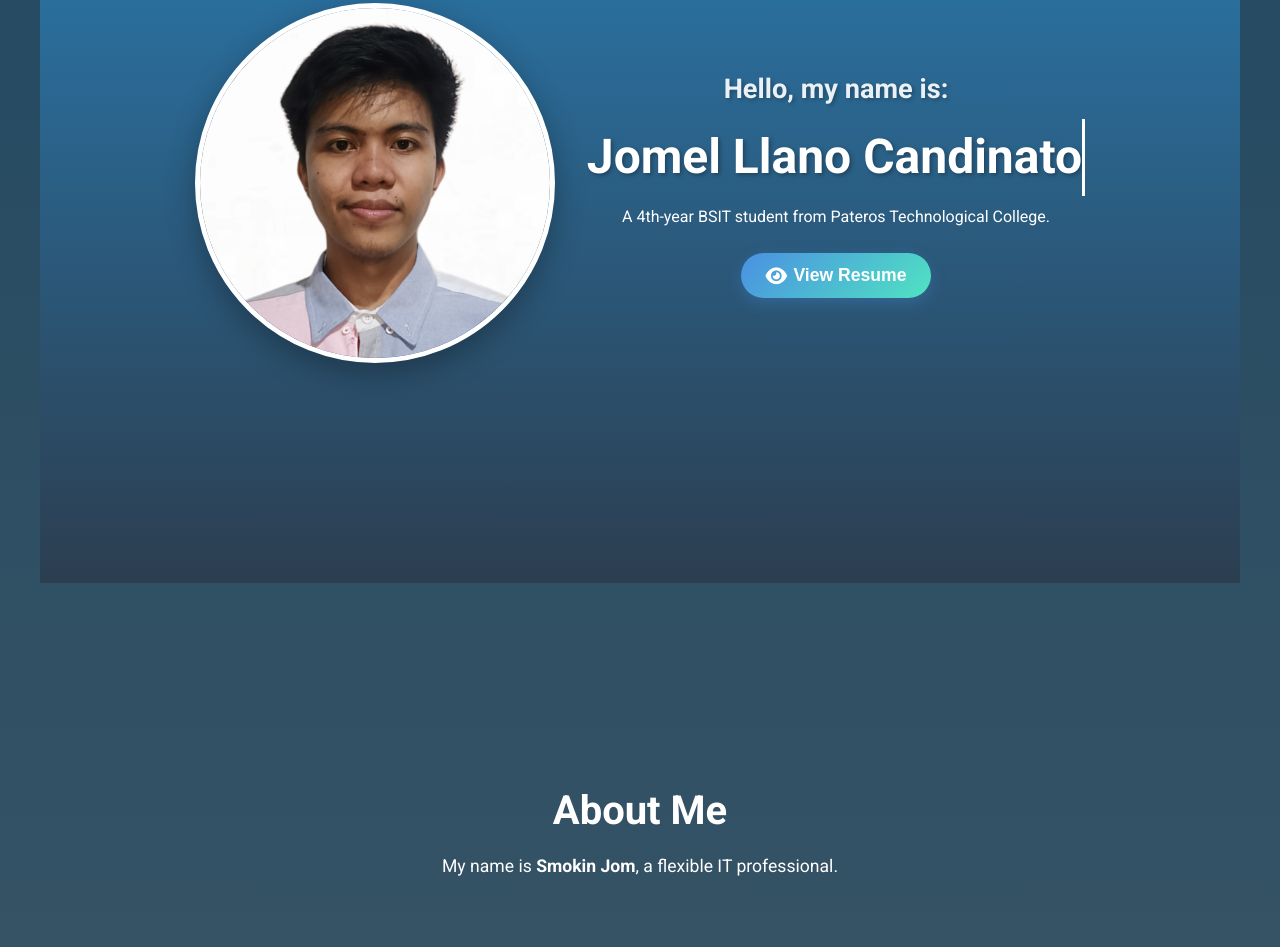
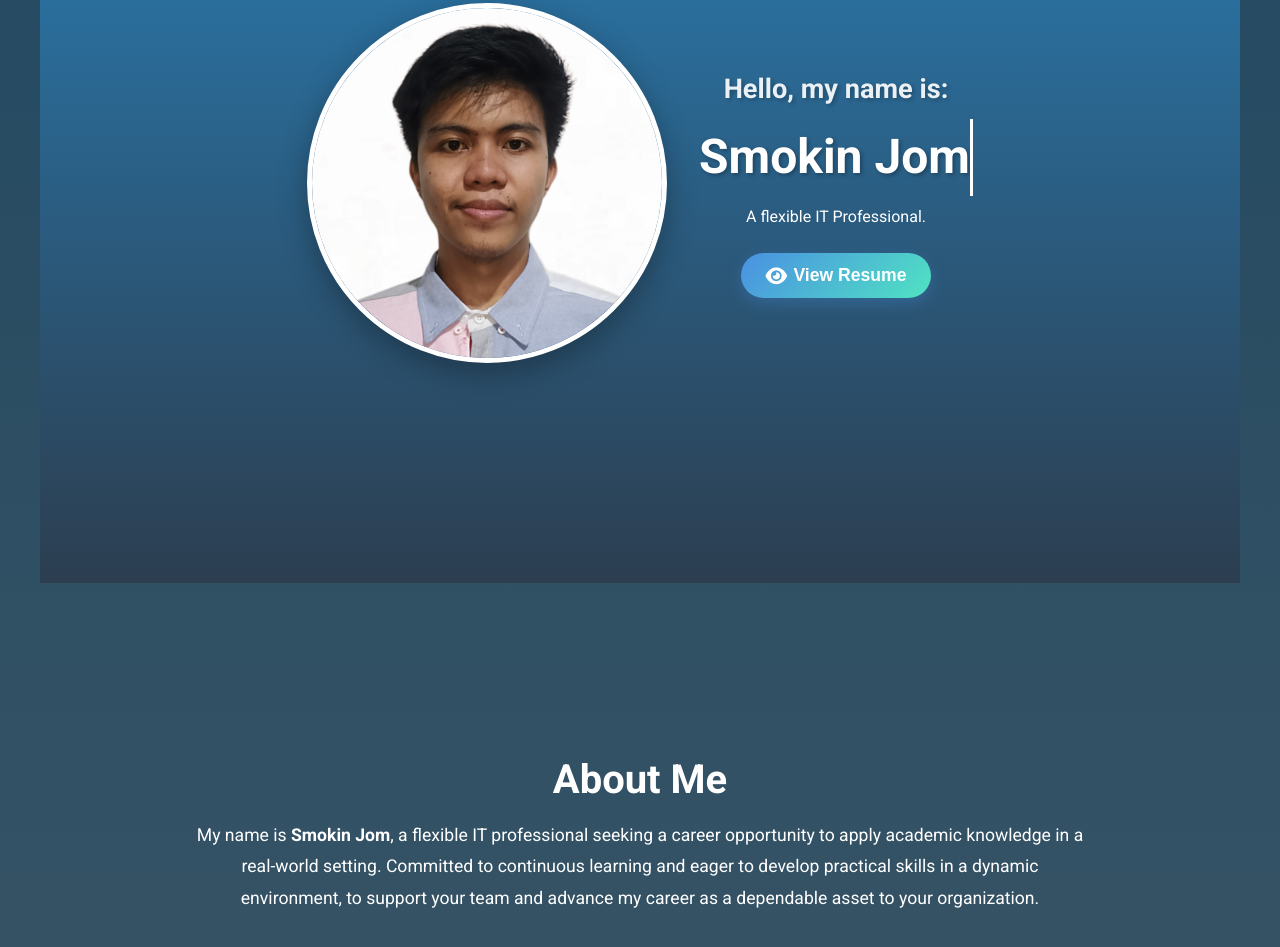
Before and after one commit to jomelcandinato/My-Portfolio, a plain HTML site: page index.html in a window 1280 px wide. Shown: the part 217-1164 px from the top of the page. Drawn offline with nearby package versions, Linux system fonts and the light colour scheme.

Commit message:
Update index.html

```diff
--- a/index.html
+++ b/index.html
@@ -40,9 +40,9 @@
             <div class="hero-text">
                 <h1 class="animate-text typewriter-container">
                     <span class="hello-text">Hello, my name is:</span>
-                    <span class="typewriter-text">Jomel Llano Candinato</span>
+                    <span class="typewriter-text">Smokin Jom</span>
                 </h1>
-                <p class="animate-text" style="font-size: 16px;">A 4th-year BSIT student from Pateros Technological College.</p>
+                <p class="animate-text" style="font-size: 16px;">A flexible IT Professional.</p>
                 <div class="resume-download animate-text">
                     <button class="view-resume-btn" id="viewResumeBtn">
                         <i class="fas fa-eye"></i>
@@ -57,7 +57,7 @@
     <section id="about" class="about">
         <h2 class="section-title animate-text">About Me</h2>
 
-        <p class="about-text animate-text">My name is <strong>Smokin Jom</strong>, a flexible IT professional.</p>
+        <p class="about-text animate-text">My name is <strong>Smokin Jom</strong>, a flexible IT professional seeking a career opportunity to apply academic knowledge in a real-world setting. Committed to continuous learning and eager to develop practical skills in a dynamic environment, to support your team and advance my career as a dependable asset to your organization.</p>
     </section>
 
     <!-- Skills Section -->
```
